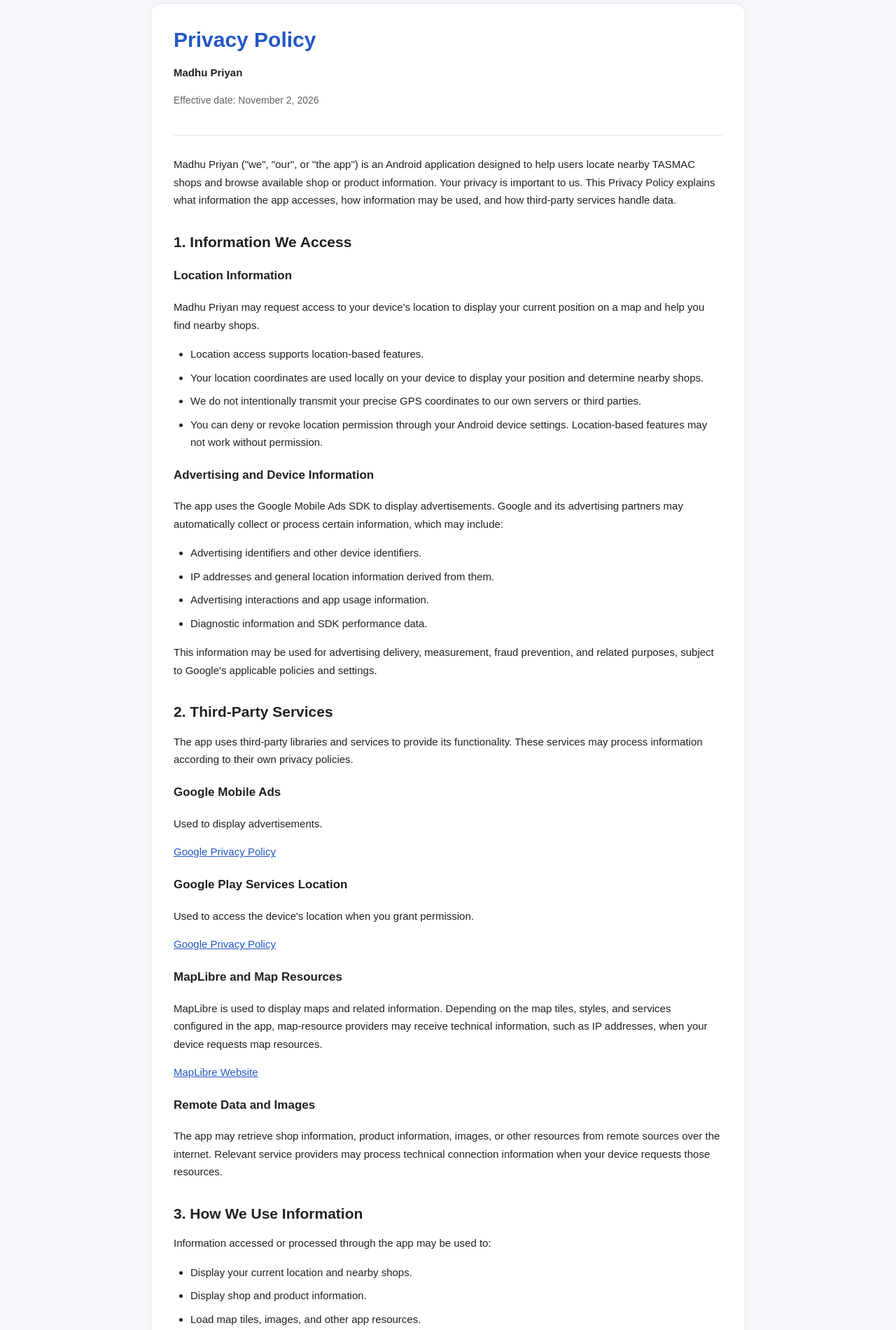
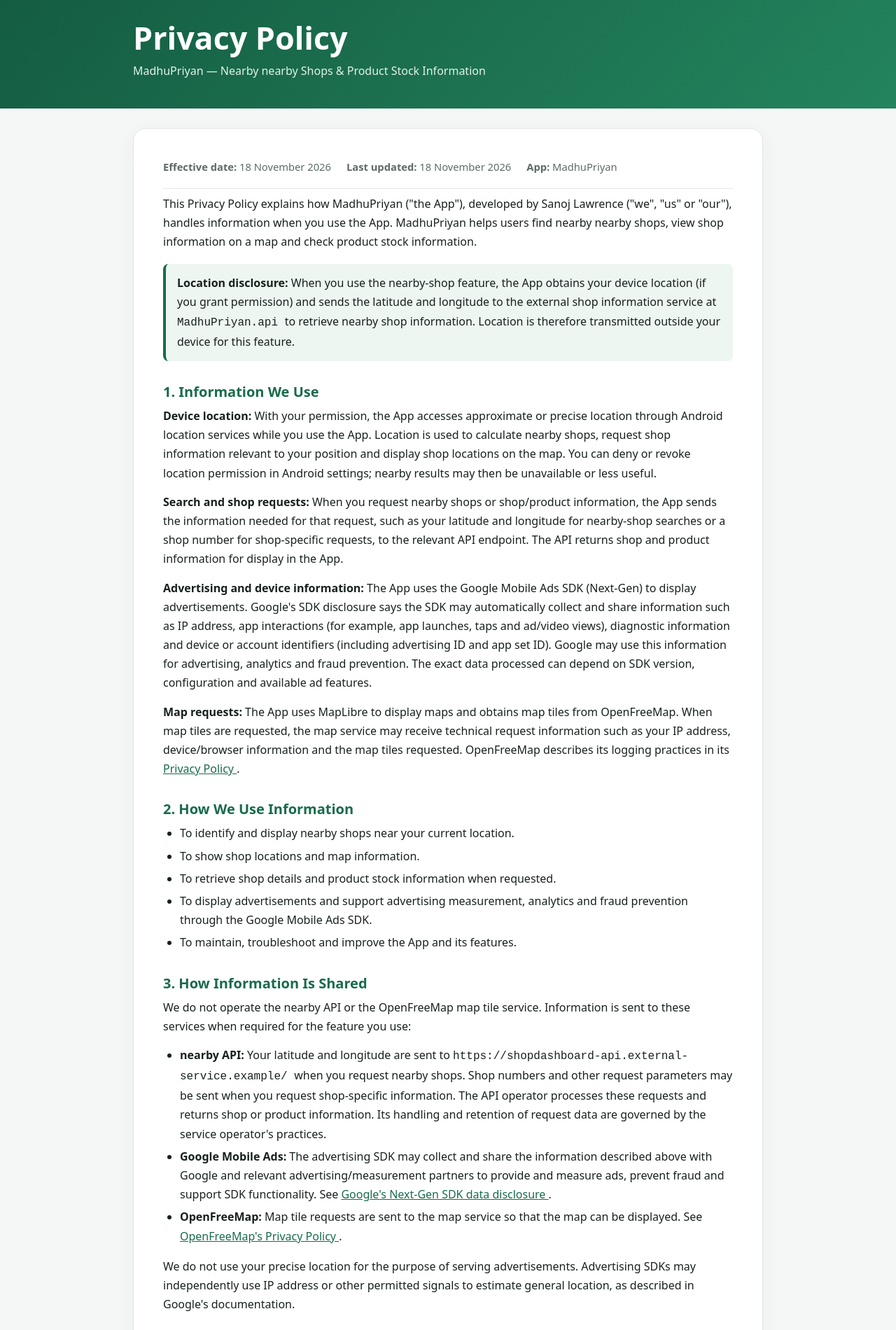
Before and after one commit to jl-player/Madhu-Priyan, a plain HTML site: page index.html in a window 1280 px wide. Shown: the part 20-1920 px from the top of the page at 70% size. Drawn offline with Linux system fonts and the light colour scheme.

Commit message:
Update index.html

```diff
--- a/index.html
+++ b/index.html
@@ -1,22 +1,21 @@
-
 <!DOCTYPE html>
 <html lang="en">
  <head>
-    <meta charset="UTF-8">
-    <meta name="viewport" content="width=device-width, initial-scale=1.0">
-    <meta name="description" content="Privacy Policy for Madhu Priyan Android app. Learn how location information, advertising data, and third-party services are handled.">
-    <meta name="robots" content="index, follow">
-    <title>Privacy Policy - Madhu Priyan</title>
-
+  <meta charset="utf-8"/>
+  <meta content="width=device-width, initial-scale=1" name="viewport"/>
+  <meta content="Privacy Policy for MadhuPriyan, a nearby nearby shop locator and product stock information app." name="description"/>
+  <title>
+   Privacy Policy - MadhuPriyan
+  </title>
   <style>
    :root {
       color-scheme: light;
-            --primary: #2457c5;
-            --text: #202124;
-            --muted: #5f6368;
-            --background: #f5f7fb;
-            --surface: #ffffff;
-            --border: #e1e5ee;
+      --bg: #f5f7f6;
+      --surface: #fff;
+      --text: #17211d;
+      --muted: #5e6b64;
+      --primary: #176b4b;
+      --border: #e1e8e3;
     }
 
     * {
@@ -25,58 +24,61 @@
 
     body {
       margin: 0;
-            padding: 24px 16px;
-            font-family: Arial, Helvetica, sans-serif;
+      background: var(--bg);
       color: var(--text);
-            background: var(--background);
-            line-height: 1.7;
-        }
-
-        .container {
-            max-width: 850px;
-            margin: 0 auto;
-            padding: 32px;
-            background: var(--surface);
-            border: 1px solid var(--border);
-            border-radius: 16px;
-            box-shadow: 0 4px 20px rgba(0, 0, 0, 0.04);
+      font: 16px/1.7 system-ui, -apple-system, BlinkMacSystemFont, "Segoe UI", sans-serif;
     }
 
     header {
-            padding-bottom: 24px;
-            margin-bottom: 28px;
-            border-bottom: 1px solid var(--border);
+      padding: 48px 20px 40px;
+      color: #fff;
+      background: linear-gradient(135deg, #145c42, #23845d);
     }
 
-        h1 {
+    .wrap {
+      width: min(900px, calc(100% - 32px));
+      margin: 0 auto;
+    }
+
+    header h1 {
       margin: 0 0 8px;
-            color: var(--primary);
-            font-size: 30px;
-            line-height: 1.3;
+      font-size: clamp(2rem, 5vw, 2.8rem);
+      line-height: 1.15;
+    }
+
+    header p {
+      margin: 0;
+      color: #e3f2e9;
+    }
+
+    main {
+      width: min(900px, calc(100% - 32px));
+      margin: 28px auto 48px;
+      padding: clamp(20px, 4vw, 42px);
+      background: var(--surface);
+      border: 1px solid var(--border);
+      border-radius: 18px;
+      box-shadow: 0 8px 30px rgba(20, 50, 35, 0.05);
     }
 
     h2 {
-            margin-top: 32px;
-            margin-bottom: 12px;
-            font-size: 21px;
-            line-height: 1.4;
+      margin: 30px 0 8px;
+      color: var(--primary);
+      font-size: 1.25rem;
+      line-height: 1.35;
     }
 
-        h3 {
-            margin-top: 20px;
-            font-size: 17px;
-        }
-
-        p, li {
-            font-size: 15px;
+    p {
+      margin: 8px 0 14px;
     }
 
     ul {
+      margin: 8px 0 16px;
       padding-left: 24px;
     }
 
     li {
-            margin-bottom: 8px;
+      margin: 5px 0;
     }
 
     a {
@@ -84,277 +86,239 @@
       overflow-wrap: anywhere;
     }
 
-        .effective-date {
+    .meta {
+      display: flex;
+      flex-wrap: wrap;
+      gap: 8px 22px;
+      padding-bottom: 18px;
       color: var(--muted);
-            font-size: 14px;
+      font-size: 0.92rem;
+      border-bottom: 1px solid var(--border);
     }
 
-        .contact {
-            padding: 20px;
-            margin-top: 16px;
-            background: #f5f7fb;
-            border-radius: 12px;
+    .notice {
+      margin: 18px 0;
+      padding: 14px 16px;
+      background: #edf6f0;
+      border-left: 4px solid var(--primary);
+      border-radius: 8px;
     }
 
     footer {
-            margin-top: 32px;
-            padding-top: 20px;
-            border-top: 1px solid var(--border);
+      padding: 0 16px 30px;
       color: var(--muted);
-            font-size: 13px;
+      font-size: 0.9rem;
       text-align: center;
     }
 
-        @media (max-width: 600px) {
-            body {
-                padding: 12px;
-            }
-
-            .container {
-                padding: 22px 18px;
-                border-radius: 12px;
-            }
-
-            h1 {
-                font-size: 25px;
-            }
-
-            h2 {
-                font-size: 19px;
-            }
+    code {
+      overflow-wrap: anywhere;
     }
   </style>
  </head>
-
  <body>
-<main class="container">
   <header>
-        <h1>Privacy Policy</h1>
-        <p><strong>Madhu Priyan</strong></p>
-        <p class="effective-date">
-            Effective date: November 2, 2026
+   <div class="wrap">
+    <h1>
+     Privacy Policy
+    </h1>
+    <p>
+     MadhuPriyan &mdash; Nearby nearby Shops &amp; Product Stock Information
     </p>
+   </div>
   </header>
-
+  <main>
+   <div class="meta">
+    <span>
+     <strong>
+      Effective date:
+     </strong>
+     18 November 2026
+    </span>
+    <span>
+     <strong>
+      Last updated:
+     </strong>
+     18 November 2026
+    </span>
+    <span>
+     <strong>
+      App:
+     </strong>
+     MadhuPriyan
+    </span>
+   </div>
    <p>
-        Madhu Priyan ("we", "our", or "the app") is an Android
-        application designed to help users locate nearby TASMAC
-        shops and browse available shop or product information.
-        Your privacy is important to us. This Privacy Policy
-        explains what information the app accesses, how information
-        may be used, and how third-party services handle data.
+    This Privacy Policy explains how MadhuPriyan ("the App"), developed by Sanoj Lawrence ("we", "us" or "our"), handles information when you use the App. MadhuPriyan helps users find nearby nearby shops, view shop information on a map and check product stock information.
    </p>
-
-    <h2>1. Information We Access</h2>
-
-    <h3>Location Information</h3>
+   <div class="notice">
+    <strong>
+     Location disclosure:
+    </strong>
+    When you use the nearby-shop feature, the App obtains your device location (if you grant permission) and sends the latitude and longitude to the external shop information service at
+    <code>
+     MadhuPriyan.api
+    </code>
+    to retrieve nearby shop information. Location is therefore transmitted outside your device for this feature.
+   </div>
+   <h2>
+    1. Information We Use
+   </h2>
    <p>
-        Madhu Priyan may request access to your device's location
-        to display your current position on a map and help you find
-        nearby shops.
+    <strong>
+     Device location:
+    </strong>
+    With your permission, the App accesses approximate or precise location through Android location services while you use the App. Location is used to calculate nearby shops, request shop information relevant to your position and display shop locations on the map. You can deny or revoke location permission in Android settings; nearby results may then be unavailable or less useful.
+   </p>
+   <p>
+    <strong>
+     Search and shop requests:
+    </strong>
+    When you request nearby shops or shop/product information, the App sends the information needed for that request, such as your latitude and longitude for nearby-shop searches or a shop number for shop-specific requests, to the relevant API endpoint. The API returns shop and product information for display in the App.
+   </p>
+   <p>
+    <strong>
+     Advertising and device information:
+    </strong>
+    The App uses the Google Mobile Ads SDK (Next-Gen) to display advertisements. Google's SDK disclosure says the SDK may automatically collect and share information such as IP address, app interactions (for example, app launches, taps and ad/video views), diagnostic information and device or account identifiers (including advertising ID and app set ID). Google may use this information for advertising, analytics and fraud prevention. The exact data processed can depend on SDK version, configuration and available ad features.
+   </p>
+   <p>
+    <strong>
+     Map requests:
+    </strong>
+    The App uses MapLibre to display maps and obtains map tiles from OpenFreeMap. When map tiles are requested, the map service may receive technical request information such as your IP address, device/browser information and the map tiles requested. OpenFreeMap describes its logging practices in its
+    <a href="https://openfreemap.org/privacy/" rel="noopener noreferrer" target="_blank">
+     Privacy Policy
+    </a>
+    .
+   </p>
+   <h2>
+    2. How We Use Information
+   </h2>
+   <ul>
+    <li>
+     To identify and display nearby shops near your current location.
+    </li>
+    <li>
+     To show shop locations and map information.
+    </li>
+    <li>
+     To retrieve shop details and product stock information when requested.
+    </li>
+    <li>
+     To display advertisements and support advertising measurement, analytics and fraud prevention through the Google Mobile Ads SDK.
+    </li>
+    <li>
+     To maintain, troubleshoot and improve the App and its features.
+    </li>
+   </ul>
+   <h2>
+    3. How Information Is Shared
+   </h2>
+   <p>
+    We do not operate the nearby API or the OpenFreeMap map tile service. Information is sent to these services when required for the feature you use:
    </p>
    <ul>
     <li>
-            Location access supports location-based features.
+     <strong>
+      nearby API:
+     </strong>
+     Your latitude and longitude are sent to
+     <code>
+      https://shopdashboard-api.external-service.example/
+     </code>
+     when you request nearby shops. Shop numbers and other request parameters may be sent when you request shop-specific information. The API operator processes these requests and returns shop or product information. Its handling and retention of request data are governed by the service operator's practices.
     </li>
     <li>
-            Your location coordinates are used locally on your
-            device to display your position and determine nearby
-            shops.
+     <strong>
+      Google Mobile Ads:
+     </strong>
+     The advertising SDK may collect and share the information described above with Google and relevant advertising/measurement partners to provide and measure ads, prevent fraud and support SDK functionality. See
+     <a href="https://developers.google.com/ad-manager/mobile-ads-sdk/android/next-gen/privacy/play-data-disclosure" rel="noopener noreferrer" target="_blank">
+      Google's Next-Gen SDK data disclosure
+     </a>
+     .
     </li>
     <li>
-            We do not intentionally transmit your precise GPS
-            coordinates to our own servers or third parties.
-        </li>
-        <li>
-            You can deny or revoke location permission through
-            your Android device settings. Location-based features
-            may not work without permission.
+     <strong>
+      OpenFreeMap:
+     </strong>
+     Map tile requests are sent to the map service so that the map can be displayed. See
+     <a href="https://openfreemap.org/privacy/" rel="noopener noreferrer" target="_blank">
+      OpenFreeMap's Privacy Policy
+     </a>
+     .
     </li>
    </ul>
-
-    <h3>Advertising and Device Information</h3>
    <p>
-        The app uses the Google Mobile Ads SDK to display
-        advertisements. Google and its advertising partners may
-        automatically collect or process certain information,
-        which may include:
+    We do not use your precise location for the purpose of serving advertisements. Advertising SDKs may independently use IP address or other permitted signals to estimate general location, as described in Google's documentation.
    </p>
-    <ul>
-        <li>Advertising identifiers and other device identifiers.</li>
-        <li>IP addresses and general location information derived from them.</li>
-        <li>Advertising interactions and app usage information.</li>
-        <li>Diagnostic information and SDK performance data.</li>
-    </ul>
+   <h2>
+    4. Location Permission and Your Choices
+   </h2>
    <p>
-        This information may be used for advertising delivery,
-        measurement, fraud prevention, and related purposes,
-        subject to Google's applicable policies and settings.
+    Location permission is requested to provide nearby-shop functionality. The App does not need background location access for its normal nearby-shop feature. You can manage or revoke location permission at any time from your Android device's Settings &gt; Apps &gt; MadhuPriyan &gt; Permissions. If permission is denied, you can continue using features that do not require your location, but nearby results may not work as intended.
    </p>
-
-    <h2>2. Third-Party Services</h2>
+   <h2>
+    5. Data Security
+   </h2>
    <p>
-        The app uses third-party libraries and services to provide
-        its functionality. These services may process information
-        according to their own privacy policies.
+    Requests to the nearby API use HTTPS. Google states that data collected by the Google Mobile Ads SDK is encrypted in transit using TLS. We take reasonable steps within the App to avoid exposing information unnecessarily. No method of electronic transmission or storage can be guaranteed to be completely secure.
    </p>
-
-    <h3>Google Mobile Ads</h3>
-    <p>Used to display advertisements.</p>
+   <h2>
+    6. Data Retention
+   </h2>
    <p>
-        <a href="https://policies.google.com/privacy"
-           target="_blank" rel="noopener noreferrer">
-            Google Privacy Policy
+    The App uses location to fulfil the nearby-shop request and display relevant results. We do not specify the retention period of data processed by external services because those services are operated independently of us. Please refer to the relevant service provider's privacy information for its retention practices. Google and OpenFreeMap publish information about their respective data handling practices through the links above.
+   </p>
+   <h2>
+    7. Children's Privacy
+   </h2>
+   <p>
+    MadhuPriyan is not designed to collect personal information directly from children. The App provides information about shops and products and is not intended to encourage unlawful access to age-restricted products. If you believe a child has provided personal information to us, contact us using the details below.
+   </p>
+   <h2>
+    8. Third-Party Services and Links
+   </h2>
+   <p>
+    The App depends on services operated by third parties, including the nearby API, Google Mobile Ads and OpenFreeMap. These services have their own privacy policies and data practices. We do not control the independent privacy practices of these providers. We encourage you to review their policies.
+   </p>
+   <h2>
+    9. Changes to This Privacy Policy
+   </h2>
+   <p>
+    We may update this Privacy Policy when the App's features, services or applicable requirements change. The updated policy will be published at the same location with a revised "Last updated" date. Please review this page periodically.
+   </p>
+   <h2>
+    10. Contact Us
+   </h2>
+   <p>
+    If you have questions or concerns about this Privacy Policy or the App's privacy practices, contact:
+   </p>
+   <p>
+    <strong>
+     Developer:
+    </strong>
+    Sanoj Lawrence
+    <br/>
+    <strong>
+     App:
+    </strong>
+    MadhuPriyan
+    <br/>
+    <strong>
+     Email:
+    </strong>
+    <a href="mailto:REPLACE_WITH_SUPPORT_EMAIL">
+     REPLACE_WITH_SUPPORT_EMAIL
     </a>
    </p>
-
-    <h3>Google Play Services Location</h3>
    <p>
-        Used to access the device's location when you grant
-        permission.
+    When contacting us, please do not include sensitive personal information unless it is necessary to explain your request.
    </p>
-    <p>
-        <a href="https://policies.google.com/privacy"
-           target="_blank" rel="noopener noreferrer">
-            Google Privacy Policy
-        </a>
-    </p>
-
-    <h3>MapLibre and Map Resources</h3>
-    <p>
-        MapLibre is used to display maps and related information.
-        Depending on the map tiles, styles, and services configured
-        in the app, map-resource providers may receive technical
-        information, such as IP addresses, when your device
-        requests map resources.
-    </p>
-    <p>
-        <a href="https://maplibre.org/"
-           target="_blank" rel="noopener noreferrer">
-            MapLibre Website
-        </a>
-    </p>
-
-    <h3>Remote Data and Images</h3>
-    <p>
-        The app may retrieve shop information, product information,
-        images, or other resources from remote sources over the
-        internet. Relevant service providers may process technical
-        connection information when your device requests those
-        resources.
-    </p>
-
-    <h2>3. How We Use Information</h2>
-    <p>Information accessed or processed through the app may be used to:</p>
-    <ul>
-        <li>Display your current location and nearby shops.</li>
-        <li>Display shop and product information.</li>
-        <li>Load map tiles, images, and other app resources.</li>
-        <li>Display and measure advertisements.</li>
-        <li>Maintain app functionality, security, and reliability.</li>
-    </ul>
-
-    <h2>4. Data Sharing</h2>
-    <p>
-        We do not sell users' personal information.
-        We do not intentionally transmit your precise GPS
-        coordinates to our own servers or third parties.
-        However, third-party services integrated into the app,
-        including advertising and map-resource providers, may
-        process technical information as described in this policy.
-    </p>
-    <p>
-        Information handled by third-party services is subject to
-        their respective privacy policies and practices.
-    </p>
-
-    <h2>5. Data Storage and Security</h2>
-    <p>
-        The app uses device location for local map functionality
-        rather than intentionally transmitting precise GPS
-        coordinates to our own servers.
-    </p>
-    <p>
-        Network requests to remote resources may expose technical
-        information to the relevant service providers. We use
-        secure connections where supported to help protect
-        information transmitted over the internet.
-    </p>
-    <p>
-        No method of electronic transmission or storage can be
-        guaranteed to be completely secure.
-    </p>
-
-    <h2>6. Data Retention and Deletion</h2>
-    <p>
-        We do not maintain a separate server-side database of
-        users' precise GPS coordinates as part of the app's local
-        location feature.
-    </p>
-    <p>
-        Information processed by third-party services may be
-        retained according to their respective privacy policies
-        and retention practices.
-    </p>
-    <p>
-        You can revoke location permission at any time through
-        Android settings and manage available advertising privacy
-        settings through your device and Google's services.
-    </p>
-
-    <h2>7. Children's Privacy</h2>
-    <p>
-        Madhu Priyan is not intended to encourage the use of
-        alcohol or to promote the purchase or consumption of
-        alcoholic beverages by minors. The app is intended for
-        users who are legally permitted to access its relevant
-        services in their jurisdiction.
-    </p>
-    <p>
-        We do not knowingly collect children's personal information
-        directly. If you believe personal information has been
-        collected inappropriately, please contact us.
-    </p>
-
-    <h2>8. Your Choices</h2>
-    <p>You can:</p>
-    <ul>
-        <li>Deny or revoke location permission through Android settings.</li>
-        <li>Manage available advertising privacy settings on your device.</li>
-        <li>Stop using the app or uninstall it at any time.</li>
-    </ul>
-    <p>
-        Some app features may be unavailable if required permissions
-        are denied.
-    </p>
-
-    <h2>9. Changes to This Privacy Policy</h2>
-    <p>
-        We may update this Privacy Policy when app functionality,
-        third-party services, or applicable requirements change.
-        Any revised policy will be published at the same public URL,
-        with the effective date updated accordingly.
-    </p>
-
-    <h2>10. Contact Us</h2>
-    <div class="contact">
-        <p>
-            If you have questions or concerns about this Privacy
-            Policy, contact the developer:
-        </p>
-        <p><strong>Developer:</strong> Sanoj Lawrence</p>
-        <p><strong>App name:</strong> Madhu Priyan</p>
-        <p>
-            <strong>Email:</strong>
-            <a href="mailto:enquiry.jlplayer@gmail.com">
-                enquiry.jlplayer@gmail.com
-            </a>
-        </p>
-    </div>
-
+  </main>
   <footer>
-        &copy; 2026 Madhu Priyan. All rights reserved.
+   &copy; 2026 MadhuPriyan. All rights reserved.
   </footer>
-</main>
  </body>
 </html>
```
Lines whose indentation alone changed are shown as unchanged.
